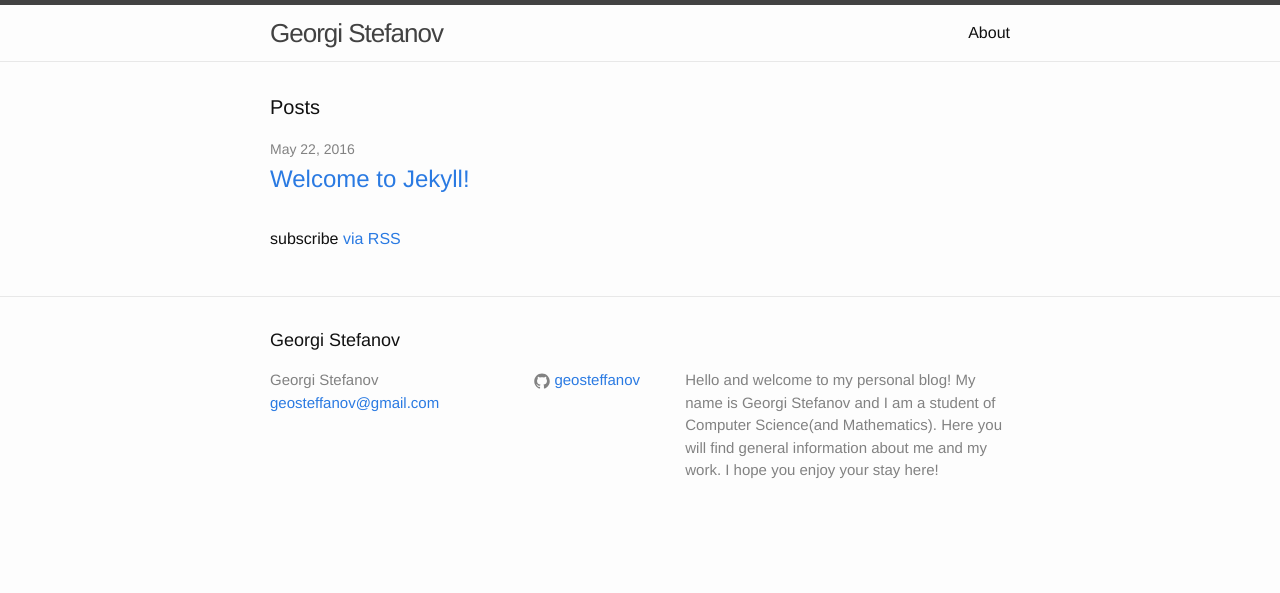
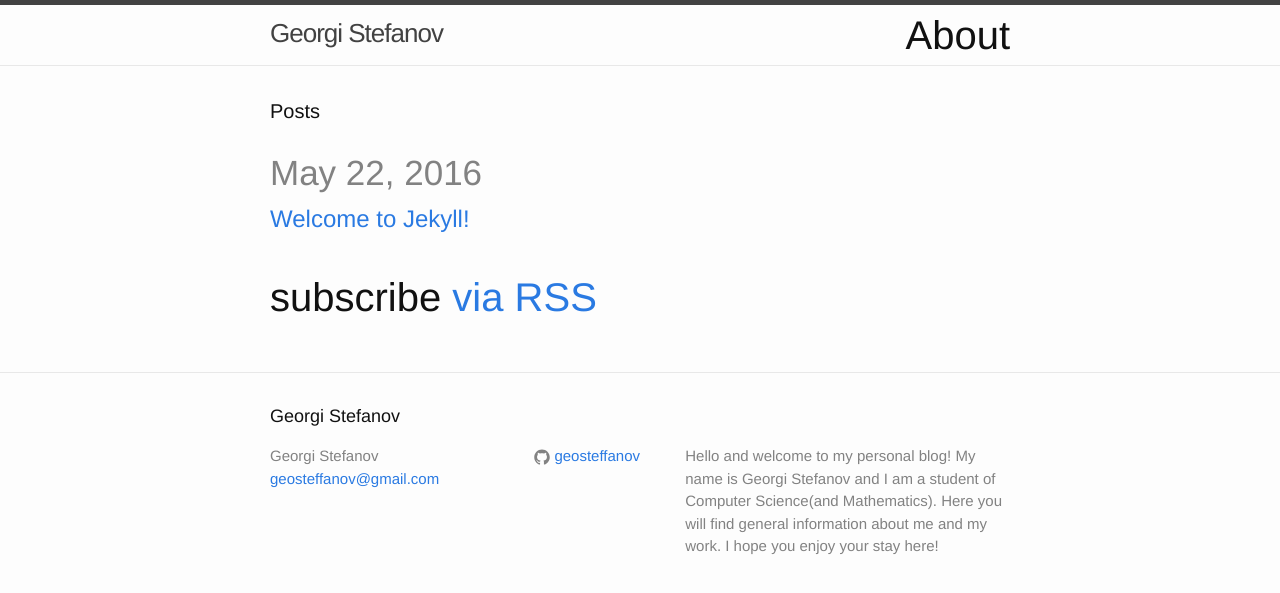
Before and after one commit to geosteffanov/geosteffanov.github.io, a Jekyll site: the page built from index.html, in a window 1280 px wide. Shown: the top 593 px of the page. Built offline with Jekyll 4.4.1, drawn with Linux system fonts in a browser that asks for light colours.

Commit message:
Changed font size?

```diff
--- a/css/main.scss
+++ b/css/main.scss
@@ -7,7 +7,7 @@
 
 // Our variables
 $base-font-family: "Helvetica Neue", Helvetica, Arial, sans-serif;
-$base-font-size:   16px;
+$base-font-size:   40px;
 $base-font-weight: 400;
 $small-font-size:  $base-font-size * 0.875;
 $base-line-height: 1.5;
```
